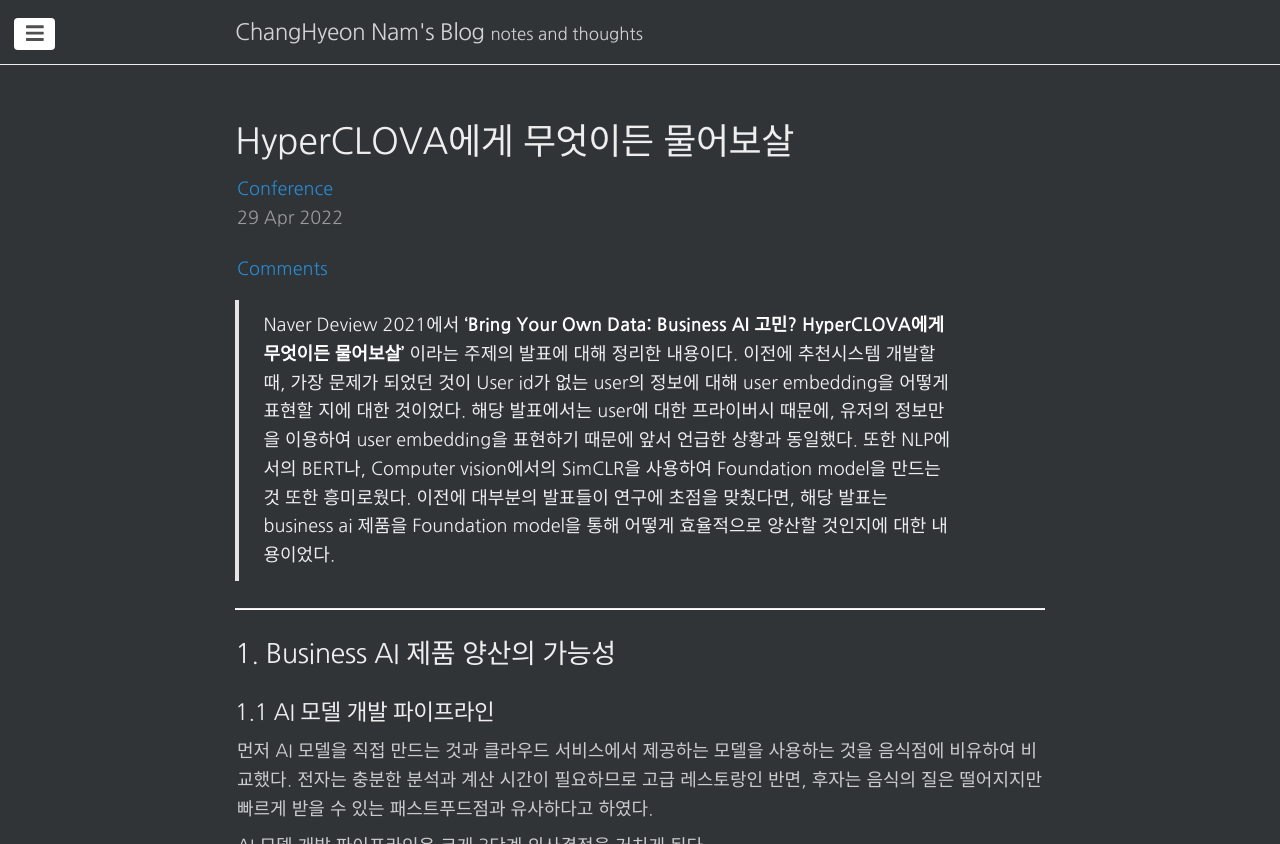
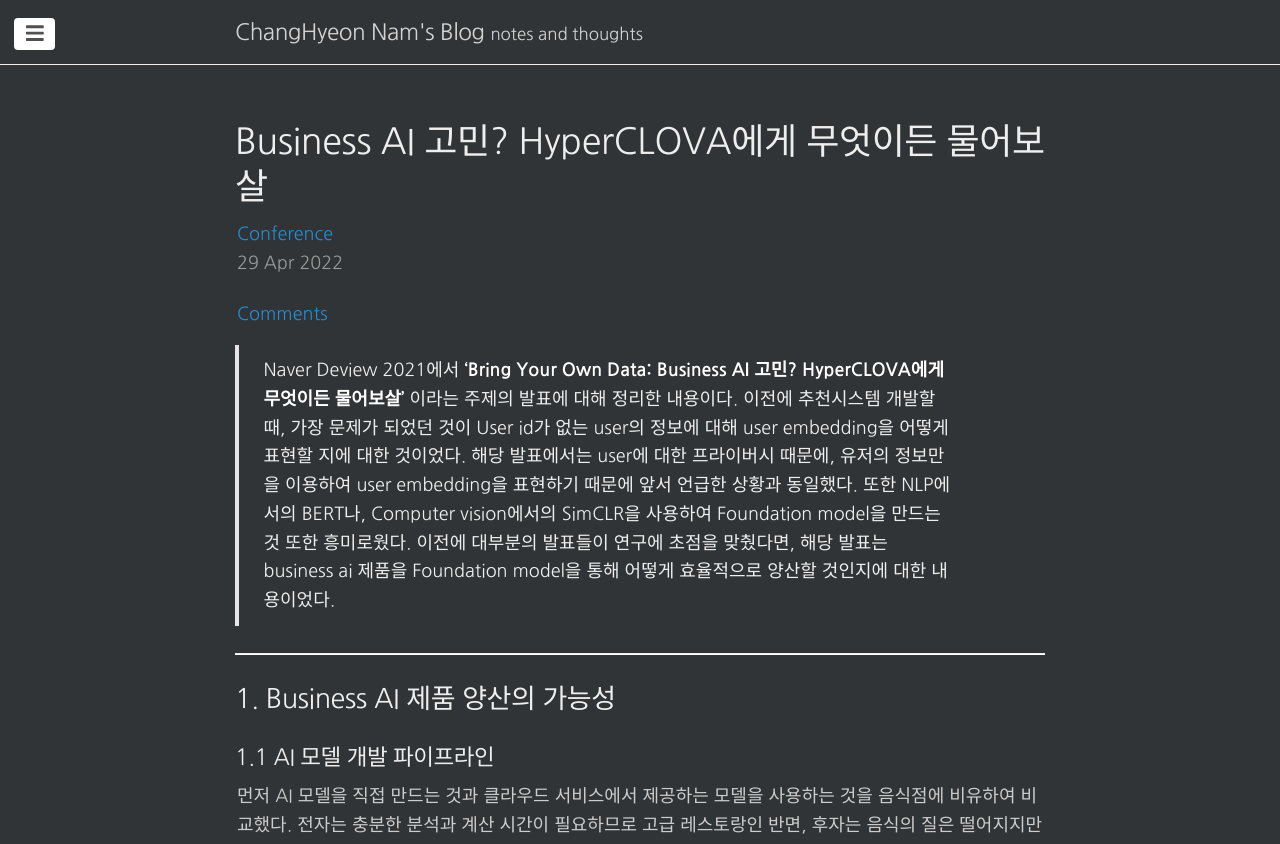
Before and after one commit to changhyeonnam/changhyeonnam.github.io, a Jekyll site: the page built from _posts/2022/2022-4-29-Naver_deview2021_HyperCLOVA.md, in a window 1280 px wide and 900 px high, cut to the strip 0-844 px from the top of the window. Built offline with Jekyll 4.4.1, drawn with Linux system fonts in a browser that asks for light colours; nearby versions of some CDN libraries; comment, search, counter and statistics services are not loaded.

Commit message:
update hyperclova

```diff
--- a/_posts/2022/2022-4-29-Naver_deview2021_HyperCLOVA.md
+++ b/_posts/2022/2022-4-29-Naver_deview2021_HyperCLOVA.md
@@ -1,5 +1,5 @@
 ---
-title: HyperCLOVA에게 무엇이든 물어보살
+title: Business AI 고민? HyperCLOVA에게 무엇이든 물어보살
 layout: post
 Created: April 28, 2022 9:31 AM
 tags:
```
